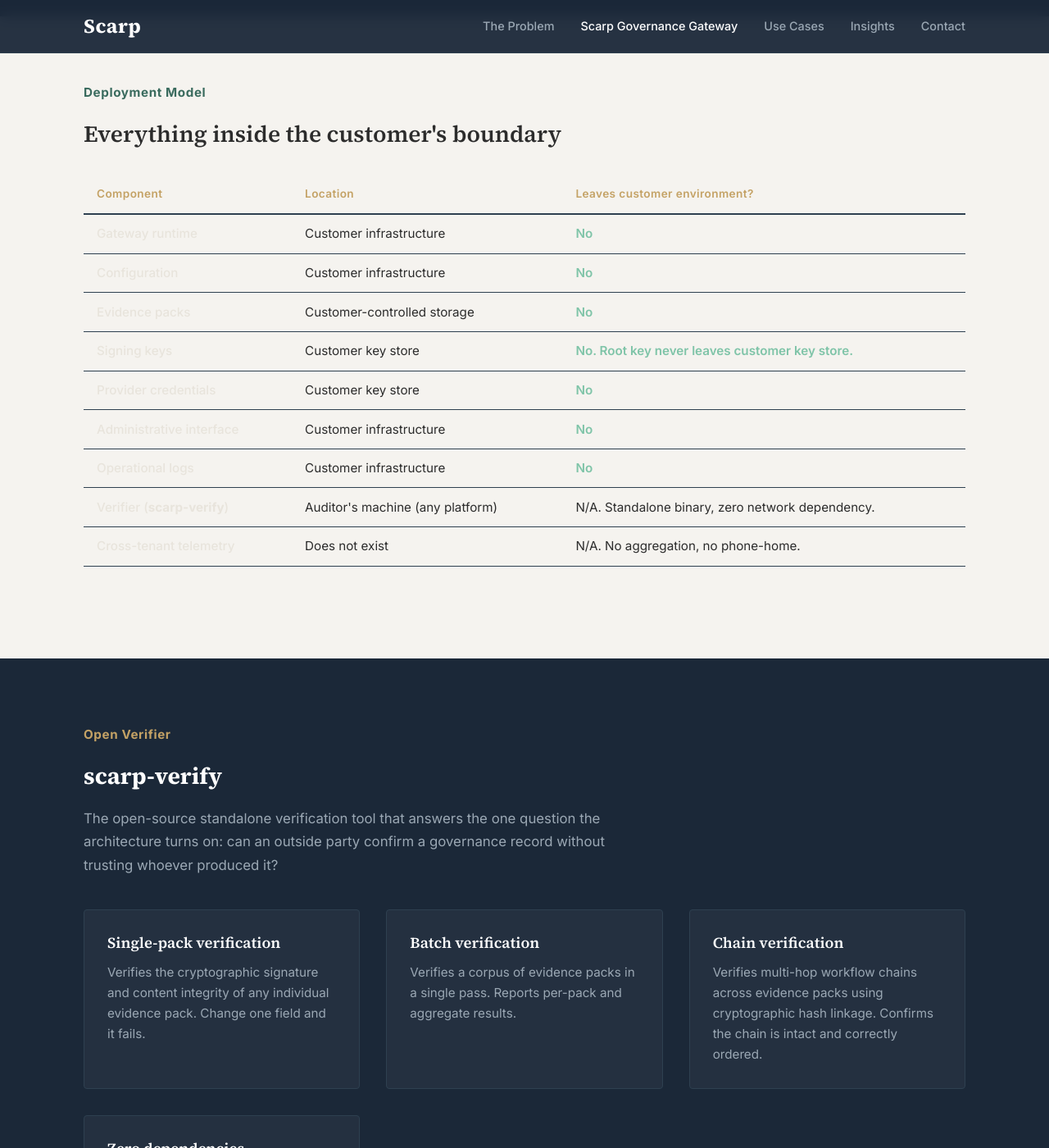
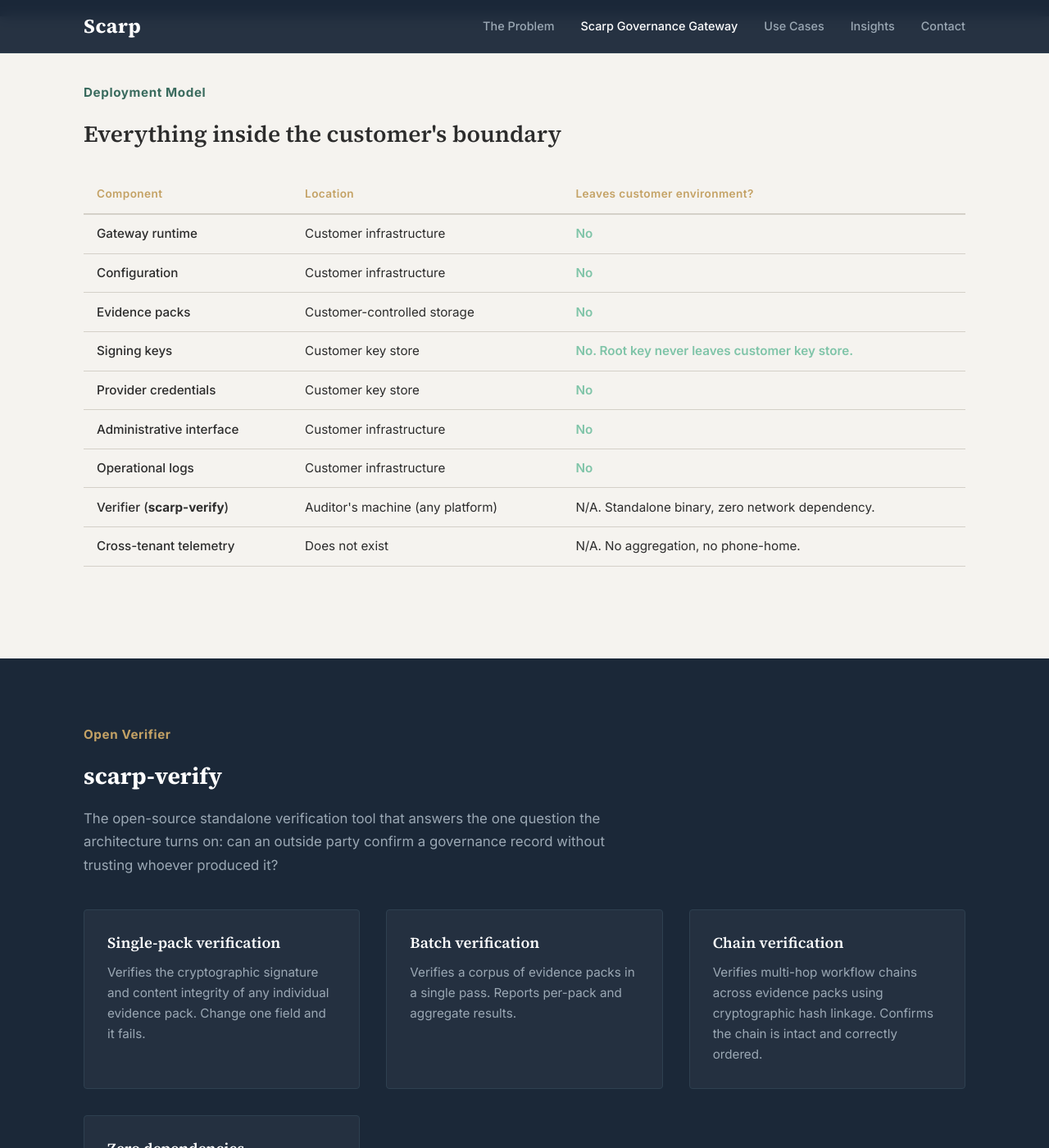
Before and after one commit to scarpprotocol/scarpprotocol.github.io, a Jekyll site: the page built from scarp-governance-gateway.html, in a window 1280 px wide and 1400 px high, scrolled down 4423 px. Shown: the whole window at 82% size. Built offline with Jekyll 4.4.1, drawn with Linux system fonts in a browser that asks for light colours.

Commit message:
CSS: custody table colors fixed for light-section background

```diff
--- a/assets/css/style.css
+++ b/assets/css/style.css
@@ -586,8 +586,8 @@
 }
 
 .section-dark .comparison-table th {
-  border-bottom: 2px solid var(--border-dark);
-  color: var(--sandstone);
+  border-bottom: 2px solid var(--border-light);
+  color: var(--text-on-light-muted);
 }
 
 .section-light .comparison-table th {
@@ -895,7 +895,7 @@
   font-size: 0.85rem;
   font-weight: 600;
   letter-spacing: 0.03em;
-  border-bottom: 2px solid var(--border-dark);
+  border-bottom: 2px solid var(--border-light);
   color: var(--sandstone);
 }
 
@@ -905,12 +905,12 @@
 
 .custody-table td {
   padding: 0.65rem 1rem;
-  border-bottom: 1px solid var(--border-dark);
+  border-bottom: 1px solid var(--border-light);
   color: color: #333;
 }
 
 .custody-table td:first-child {
-  color: var(--text-on-dark);
+  color: #2C2C2C;
   font-weight: 500;
 }
 
@@ -1085,7 +1085,7 @@
     left: 0;
     right: 0;
     background: var(--bg-dark);
-    border-bottom: 1px solid var(--border-dark);
+    border-bottom: 1px solid var(--border-light);
     padding: 1rem 2rem;
     gap: 0.75rem;
   }
```
